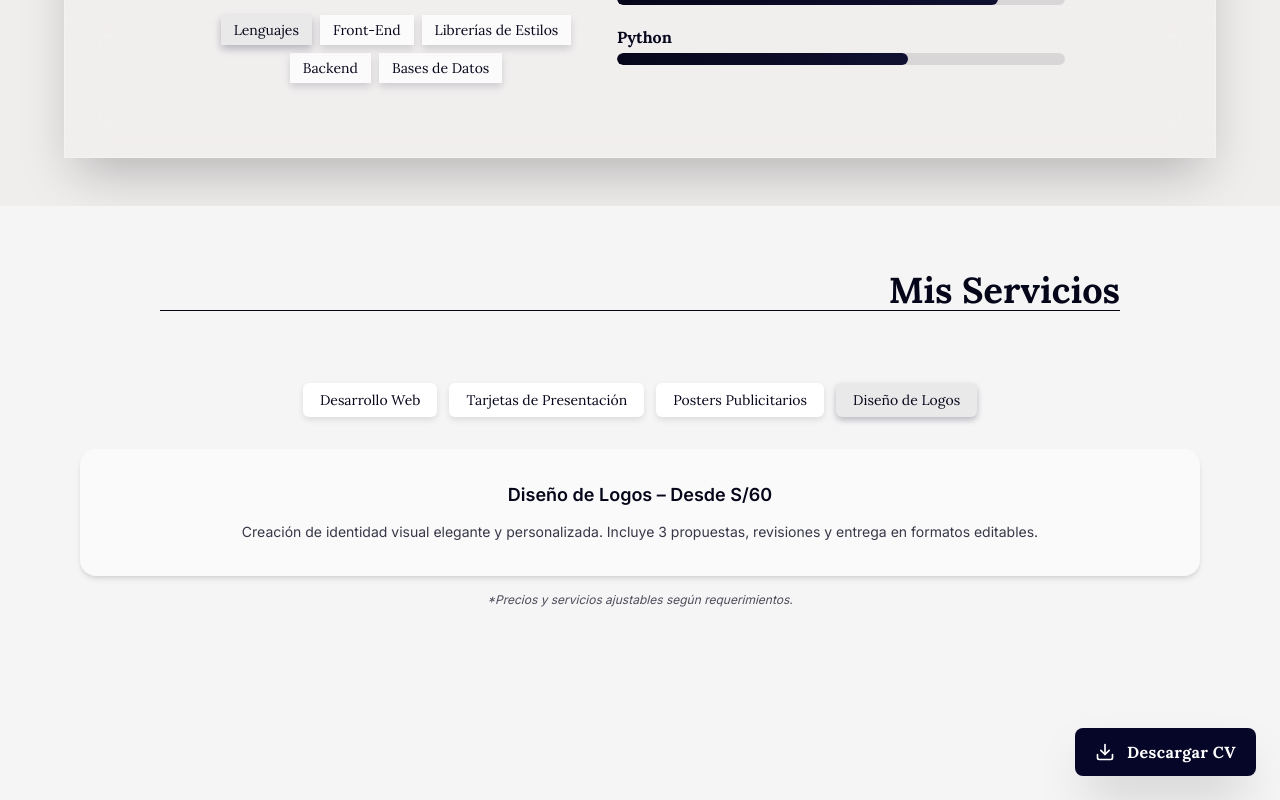
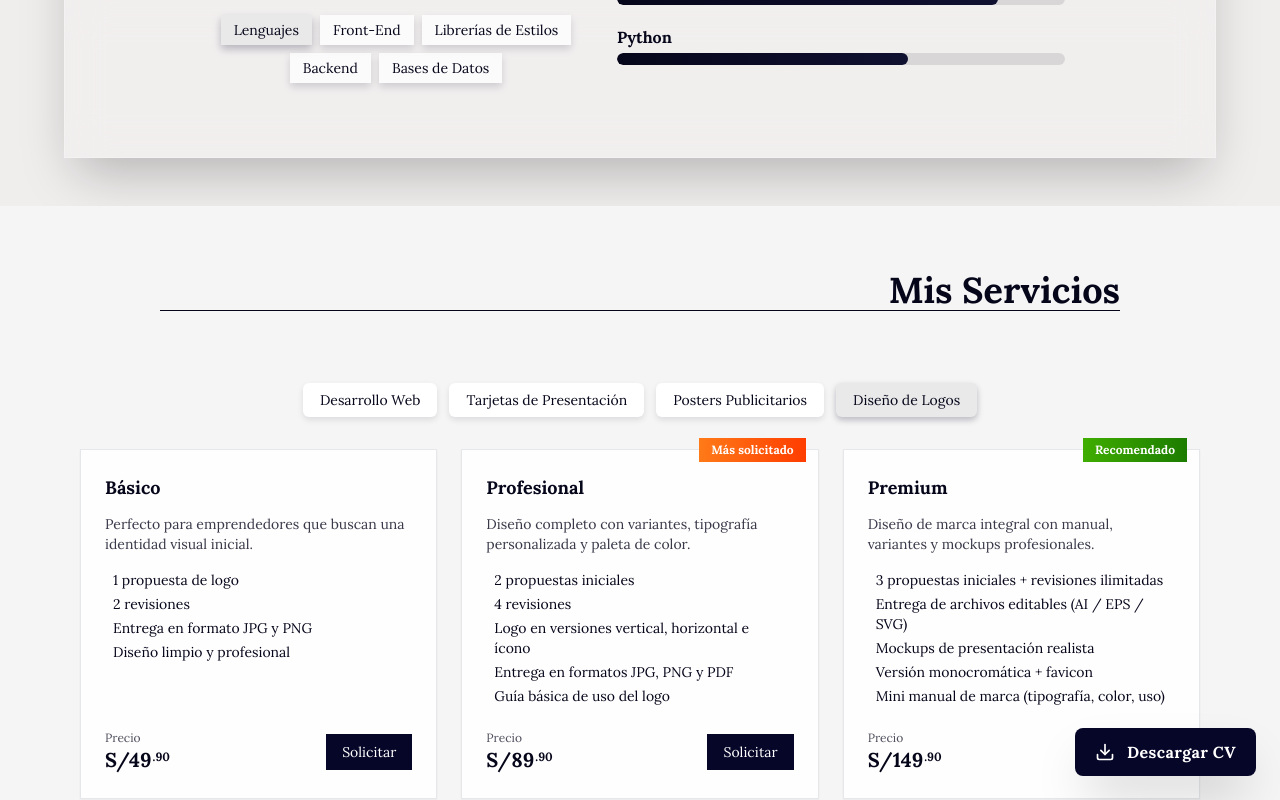
Before and after one commit to DamRandom/My-Portfolio, a Next.js app: page / in a window 1280 px wide. Both pictures are taken after a click on the button "Diseño de Logos". Shown: the part 1988-2788 px from the top of the page. Built offline with nearby package versions, Linux system fonts and the light colour scheme.

Commit message:
added logo services

```diff
--- a/src/components/Services.tsx
+++ b/src/components/Services.tsx
@@ -4,6 +4,7 @@ import { useState } from "react";
 import { motion, AnimatePresence } from "framer-motion";
 import DevServices from "./services/Dev";
 import BusinessCardServices from "./services/BusinessCard";
+import LogoDesignServices from "./services/LogoDesign";
 
 export default function Services() {
   const [activeCategory, setActiveCategory] = useState("dev");
@@ -78,6 +79,7 @@ export default function Services() {
           >
             {activeCategory === "dev" && <DevServices />}
             {activeCategory === "cards" && <BusinessCardServices />}
+            {activeCategory === "logos" && <LogoDesignServices />}
 
             {activeCategory === "posters" && (
               <div className="p-8 bg-[#FAFAFA] rounded-2xl shadow-md text-center">
@@ -91,18 +93,6 @@ export default function Services() {
               </div>
             )}
 
-            {activeCategory === "logos" && (
-              <div className="p-8 bg-[#FAFAFA] rounded-2xl shadow-md text-center">
-                <h3 className="text-lg font-semibold mb-3">
-                  Diseño de Logos – Desde S/60
-                </h3>
-                <p className="text-sm text-[#06061B]/80 leading-relaxed">
-                  Creación de identidad visual elegante y personalizada. Incluye
-                  3 propuestas, revisiones y entrega en formatos editables.
-                </p>
-              </div>
-            )}
-
             <p className="text-xs text-[#06061B]/70 text-center mt-4 italic">
               *Precios y servicios ajustables según requerimientos.
             </p>
--- /dev/null
+++ b/src/components/services/LogoDesign.tsx
@@ -0,0 +1,113 @@
+"use client";
+
+import { motion } from "framer-motion";
+
+export default function LogoDesignServices() {
+  const packages = [
+    {
+      title: "Básico",
+      price: 49.9,
+      description: "Perfecto para emprendedores que buscan una identidad visual inicial.",
+      features: [
+        "1 propuesta de logo",
+        "2 revisiones",
+        "Entrega en formato JPG y PNG",
+        "Diseño limpio y profesional",
+      ],
+      color: "#060629",
+    },
+    {
+      title: "Profesional",
+      price: 89.9,
+      description: "Diseño completo con variantes, tipografía personalizada y paleta de color.",
+      features: [
+        "2 propuestas iniciales",
+        "4 revisiones",
+        "Logo en versiones vertical, horizontal e ícono",
+        "Entrega en formatos JPG, PNG y PDF",
+        "Guía básica de uso del logo",
+      ],
+      tag: { text: "Más solicitado", color: "linear-gradient(90deg,#FF7A18,#FF3D00)" },
+      color: "#101031",
+    },
+    {
+      title: "Premium",
+      price: 149.9,
+      description: "Diseño de marca integral con manual, variantes y mockups profesionales.",
+      features: [
+        "3 propuestas iniciales + revisiones ilimitadas",
+        "Entrega de archivos editables (AI / EPS / SVG)",
+        "Mockups de presentación realista",
+        "Versión monocromática + favicon",
+        "Mini manual de marca (tipografía, color, uso)",
+      ],
+      tag: { text: "Recomendado", color: "linear-gradient(90deg,#3FAD00,#1C7C00)" },
+      color: "#060629",
+    },
+  ];
+
+  const formatPrice = (price: number) => {
+    const [integer, decimal = "00"] = price.toFixed(2).split(".");
+    return (
+      <>
+        S/{integer}
+        <span className="text-[0.6em] align-top ml-[1px] leading-none relative top-[0.40em]">
+          .{decimal}
+        </span>
+      </>
+    );
+  };
+
+  const handleContact = (pkg: string, price: number) => {
+    const telefono = "51944784437";
+    const mensaje = `Hola Damian, me interesa el paquete ${pkg} de Diseño de Logos. Precio: S/${price.toFixed(
+      2
+    )}`;
+    const url = `https://wa.me/${telefono}?text=${encodeURIComponent(mensaje)}`;
+    window.open(url, "_blank");
+  };
+
+  return (
+    <div className="grid grid-cols-1 md:grid-cols-3 gap-6 max-w-6xl mx-auto font-lora items-stretch">
+      {packages.map((pkg) => (
+        <motion.div
+          key={pkg.title}
+          whileHover={{ scale: 1.005 }}
+          className="relative flex flex-col h-full p-6 bg-white/90 border border-gray-200 shadow-sm rounded-none transition"
+        >
+          {pkg.tag && (
+            <div
+              className="absolute -top-3 right-3 px-3 py-1 text-xs font-semibold text-white"
+              style={{ background: pkg.tag.color }}
+            >
+              {pkg.tag.text}
+            </div>
+          )}
+
+          <h3 className="text-lg font-semibold mb-3">{pkg.title}</h3>
+          <p className="text-sm text-[#06061B]/80 mb-4">{pkg.description}</p>
+          <ul className="text-sm space-y-1 mb-6">
+            {pkg.features.map((f) => (
+              <li key={f} className="px-2">
+                {f}
+              </li>
+            ))}
+          </ul>
+
+          <div className="flex justify-between items-center mt-auto">
+            <div>
+              <div className="text-xs text-[#06061B]/70">Precio</div>
+              <div className="text-xl font-bold text-[#06061B]">{formatPrice(pkg.price)}</div>
+            </div>
+            <button
+              onClick={() => handleContact(pkg.title, pkg.price)}
+              className="px-4 py-2 bg-[#060629] text-white text-sm font-medium hover:bg-[#101031] rounded-none transition"
+            >
+              Solicitar
+            </button>
+          </div>
+        </motion.div>
+      ))}
+    </div>
+  );
+}
```
